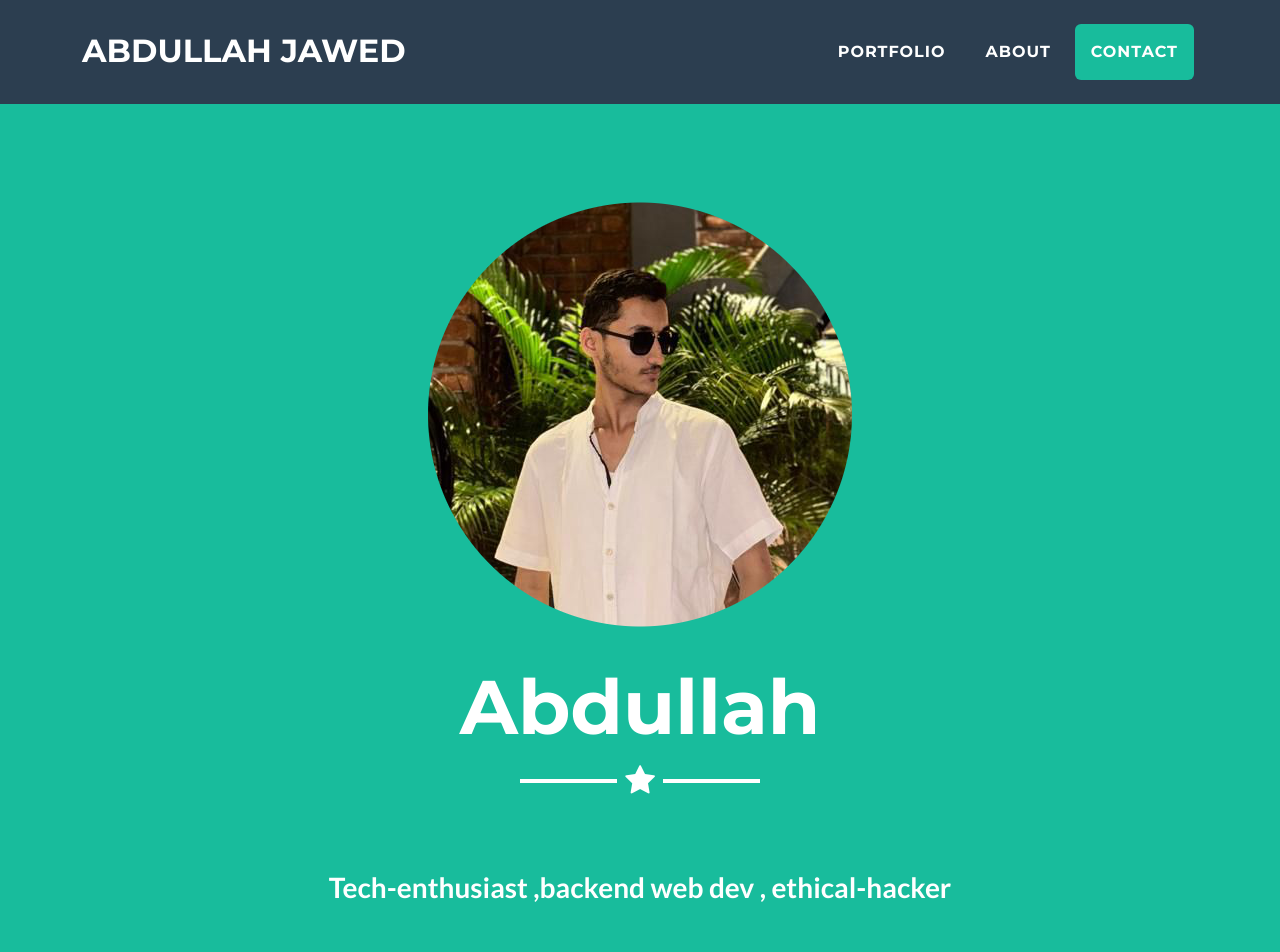
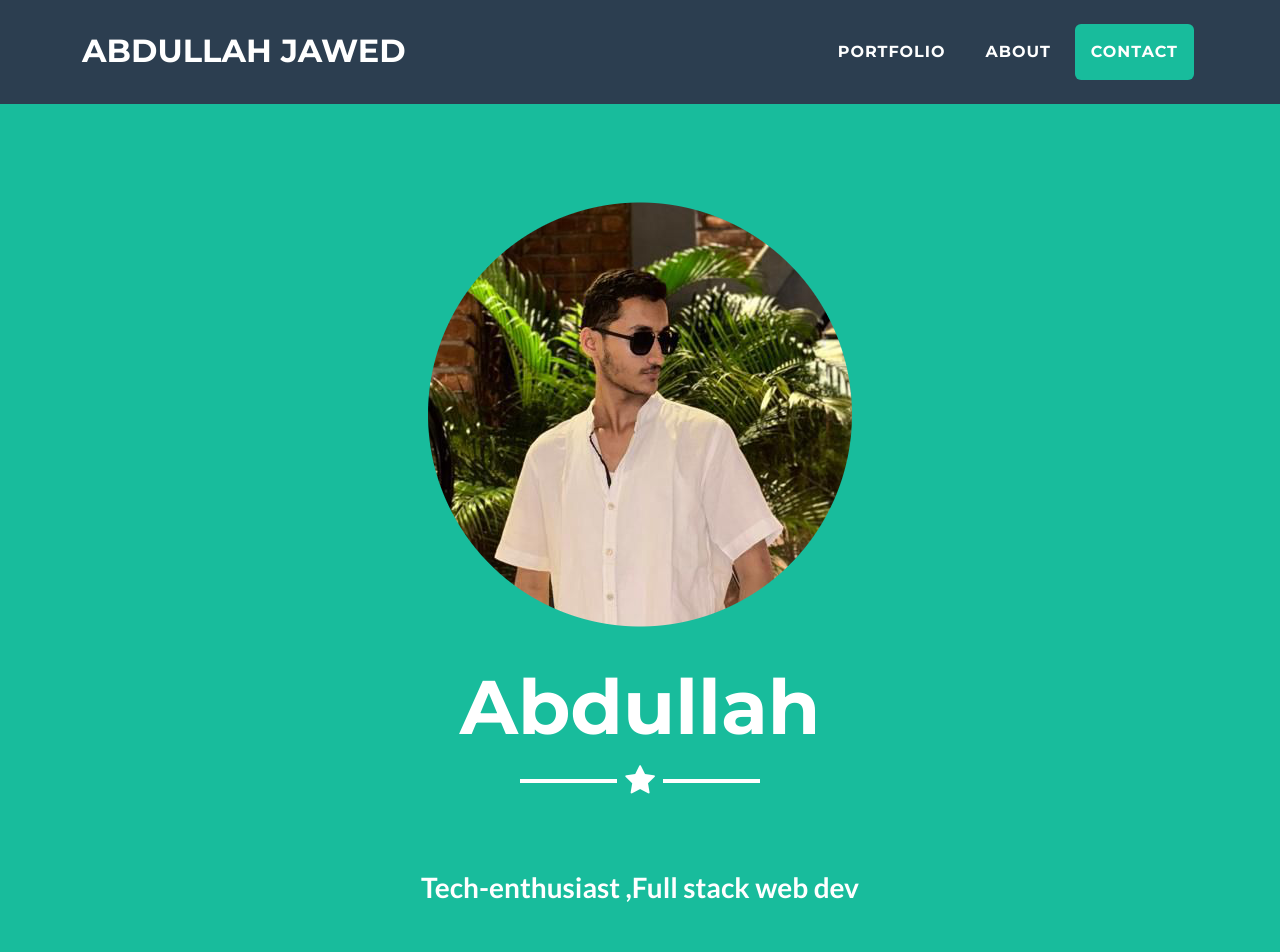
Before and after one commit to abdullahjawed01/Portfolio, a plain HTML site: page index.html in a window 1280 px wide. Shown: the top 952 px of the page. Drawn offline with Linux system fonts and the light colour scheme.

Commit message:
Update index.html

```diff
--- a/index.html
+++ b/index.html
@@ -28,7 +28,7 @@
         <div class="container"><img class="img-fluid d-block mx-auto mb-5" src="assets/img/portfolio/ajpic.png">
             <h1>Abdullah</h1>
             <hr class="star-light">
-            <h2 class="font-weight-light mb-0">Tech-enthusiast ,backend web dev , ethical-hacker</h2>
+            <h2 class="font-weight-light mb-0">Tech-enthusiast ,Full stack web dev</h2>
         </div>
     </header>
     <section id="portfolio" class="portfolio">
```
